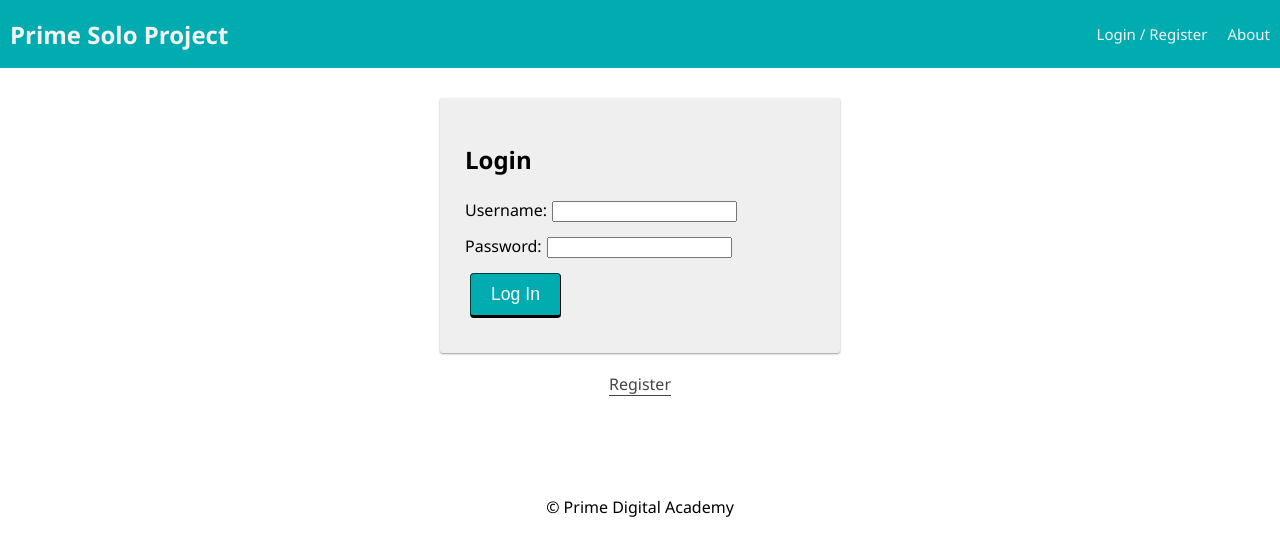
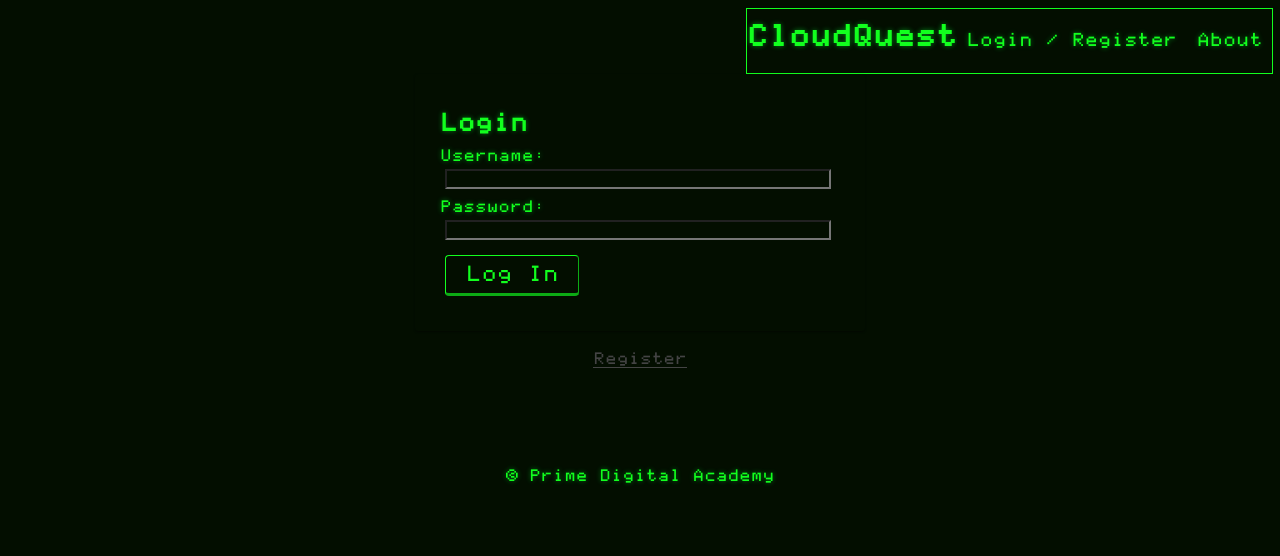
Before and after one commit to sollambert/cloud-quest, a React (Create React App) app: page /#/user in a window 1280 px wide. Shown: the top 556 px of the page. Built offline with nearby package versions, Linux system fonts and the light colour scheme; no server answers.

Commit message:
add styling to the landing page

```diff
--- a/src/components/App/App.css
+++ b/src/components/App/App.css
@@ -4,9 +4,20 @@ body,
   height: 100%;
 }
 
+@font-face {
+  font-family: 'Apple II';
+  src: url('../../fonts/font.ttf');
+}
+
 body {
-  font-family: 'Segoe UI', Tahoma, Geneva, Verdana, sans-serif;
-  margin: 0px;
+  color: #12ff1e;
+  font-size: 10pt;
+  font-family: 'Apple II';
+  line-height: 2vh;
+  background-color: #030e00;
+  text-shadow: 0 0 5px rgba(0, 255, 47, 0.471);
+  margin-left: .5em;
+  margin-right: .5em;
 }
 
 img {
@@ -29,11 +40,11 @@ Button
 .btn {
   display: inline-block;
   padding: 10px 20px;
-  border-color: #014041;
+  border-color: #12ff1e;
   border-width: 1px 1px 3px;
   border-radius: 4px;
-  background-color: #00acb0;
-  color: #f8f8f8;
+  background-color: #030e00;
+  color: #12ff1e;
   font-size: 1.1rem;
   outline: 0;
   cursor: pointer;
@@ -55,7 +66,7 @@ Button
 }
 
 .btn:hover {
-  background-color: #008183;
+  background-color: #0e4000;
   text-decoration: none;
 }
 
@@ -72,8 +83,8 @@ Button
 
 .btn_asLink:hover {
   background-color: transparent;
-  border-color: #008183;
-  color: #008183;
+  border-color: #12ff1e;
+  color: #030e00;
 }
 
 /* --------------------------------------------------------------------------------
@@ -85,9 +96,9 @@ Alert
   padding: 15px 10px;
   margin: 15px 0;
   border: 2px solid #e01616;
-  background-color: #efefef;
+  background-color: #12ff1e;
   border-radius: 3px;
-  color: #e01616;
+  color: #030e00;
   font-size: 0.8rem;
 }
 
@@ -97,11 +108,11 @@ Form Treatment
 
 .formPanel {
   box-sizing: border-box;
-  width: 400px;
+  width: 450px;
   max-width: 100%;
   padding: 25px;
   margin: 0 auto 20px;
-  background-color: #efefef;
+  /* background-color: #030e00; */
   border-radius: 3px;
   box-shadow: 0 1px 2px rgb(0, 0, 0, 0.4);
 }
@@ -109,4 +120,7 @@ Form Treatment
 input {
   margin: 5px;
   margin-bottom: 10px;
+  background-color: #030e00;
+  color: #12ff1e;
+  font-family: 'Apple II';
 }
--- a/src/components/LandingPage/LandingPage.css
+++ b/src/components/LandingPage/LandingPage.css
@@ -1,6 +1,12 @@
 /* --------------------------------------------------------------------------------
 Grid
 -------------------------------------------------------------------------------- */
+
+
+h1 {
+  font-size: 16pt;
+}
+
 
 .grid {
   display: flex;
--- a/src/components/LandingPage/LandingPage.jsx
+++ b/src/components/LandingPage/LandingPage.jsx
@@ -6,7 +6,7 @@ import './LandingPage.css';
 import RegisterForm from '../RegisterForm/RegisterForm';
 
 function LandingPage() {
-  const [heading, setHeading] = useState('Welcome');
+  const [heading, setHeading] = useState('Welcome!');
   const history = useHistory();
 
   const onLogin = (event) => {
@@ -18,49 +18,17 @@ function LandingPage() {
       <h2>{heading}</h2>
 
       <div className="grid">
-        <div className="grid-col grid-col_8">
-          <p>
-            Lorem ipsum dolor sit amet, consectetur adipiscing elit. Curabitur
-            id felis metus. Vestibulum et pulvinar tortor. Morbi pharetra lacus
-            ut ex molestie blandit. Etiam et turpis sit amet risus mollis
-            interdum. Suspendisse et justo vitae metus bibendum fringilla sed
-            sed justo. Aliquam sollicitudin dapibus lectus, vitae consequat odio
-            elementum eget. Praesent efficitur eros vitae nunc interdum, eu
-            interdum justo facilisis. Sed pulvinar nulla ac dignissim efficitur.
-            Quisque eget eros metus. Vestibulum bibendum fringilla nibh a
-            luctus. Duis a sapien metus.
-          </p>
-
-          <p>
-            Praesent consectetur orci dui, id elementum eros facilisis id. Sed
-            id dolor in augue porttitor faucibus eget sit amet ante. Nunc
-            consectetur placerat pharetra. Aenean gravida ex ut erat commodo, ut
-            finibus metus facilisis. Nullam eget lectus non urna rhoncus
-            accumsan quis id massa. Curabitur sit amet dolor nisl. Proin
-            euismod, augue at condimentum rhoncus, massa lorem semper lacus, sed
-            lobortis augue mi vel felis. Duis ultrices sapien at est convallis
-            congue.
-          </p>
-
-          <p>
-            Fusce porta diam ac tortor elementum, ut imperdiet metus volutpat.
-            Suspendisse posuere dapibus maximus. Aliquam vitae felis libero. In
-            vehicula sapien at semper ultrices. Vivamus sed feugiat libero. Sed
-            sagittis neque id diam euismod, ut egestas felis ultricies. Nullam
-            non fermentum mauris. Sed in enim ac turpis faucibus pretium in sit
-            amet nisi.
-          </p>
-        </div>
+        <div className="grid-col grid-col_4"></div>
         <div className="grid-col grid-col_4">
           <RegisterForm />
-
-          <center>
+        <center>
             <h4>Already a Member?</h4>
             <button className="btn btn_sizeSm" onClick={onLogin}>
               Login
             </button>
           </center>
         </div>
+
       </div>
     </div>
   );
--- a/src/components/Nav/Nav.css
+++ b/src/components/Nav/Nav.css
@@ -1,12 +1,20 @@
 .nav {
-  /* flex box layout */
+  border: 1px solid #12ff1e;
+  color : #12ff1e;
+  background-color: #030e00;
+  font-size: 1em;
+  font-family: 'Apple II';
+  width: stretch;
+  /* padding: .5em; */
+
   display: flex;
-  justify-content: space-between;
-  align-items: center;
+  flex-direction: row;
+  justify-self: flex-end;
+  justify-content: space-evenly;
+}
 
-  margin: 0 0 30px;
-  background-color: #00acb0;
-  overflow: hidden;
+.link {
+  color : #12ff1e;
 }
 
 .nav a {
@@ -16,15 +24,20 @@
 .nav-title {
   font-size: 24px;
   font-weight: 700;
-  color: #f2f2f2;
-  padding-left: 10px;
-  margin: 0;
+  color: #12ff1e;
+  /* padding-left: 10px; */
+  align-self: center;
+  /* padding: 10px 2px 5px 2px; */
 }
+/*
+.nav-title:hover {
+  background-color: #0e4000;
+} */
 
 .navLink {
   display: inline-block;
-  color: #f2f2f2;
-  background-color: #00acb0;
+  color: #12ff1e;
+  background-color: #030e00;
   text-align: center;
   padding: 24px 10px;
   text-decoration: none;
@@ -38,5 +51,9 @@
 }
 
 .navLink:hover {
-  background-color: #008183;
+  background-color: #0e4000;
 }
+
+h1 {
+  font-size: 16pt;
+}
--- a/src/components/Nav/Nav.jsx
+++ b/src/components/Nav/Nav.jsx
@@ -10,7 +10,7 @@ function Nav() {
   return (
     <div className="nav">
       <Link to="/home">
-        <h2 className="nav-title">Prime Solo Project</h2>
+        <h2 className="nav-title">CloudQuest</h2>
       </Link>
       <div>
         {/* If no user is logged in, show these links */}
```
Also changed, not shown: src/fonts/font-license.txt (added), src/fonts/font.ttf (added).
